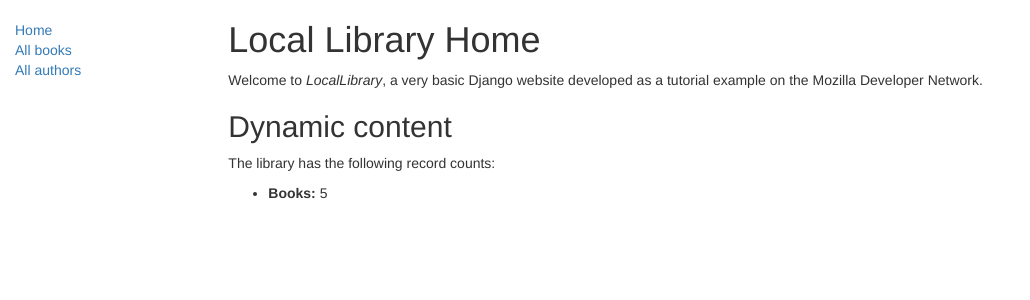
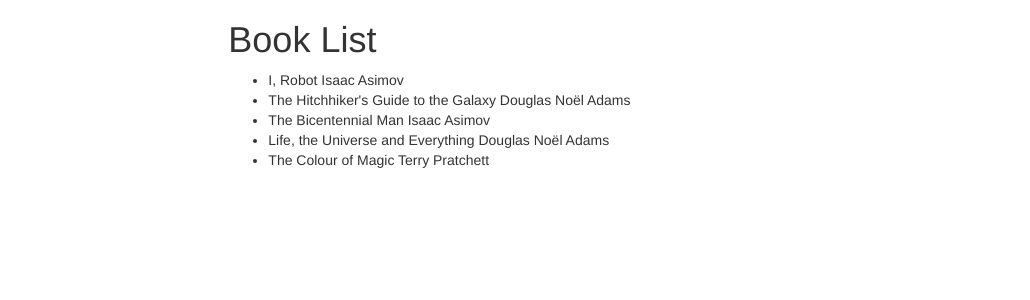
Before and after one commit to BigBoss-Snake/django_books, a Django app: page /books/ in a window 1280 px wide. Shown: the top 300 px of the page, without its empty margins (0-1030 px from the left). Run offline with Django 4.2, Linux system fonts and the light colour scheme; data comes from the database, SQL or seed files in the repository; some libraries are stand-ins or nearby versions.

Commit message:
Input title book and author on index.html

```diff
--- a/books/templates/base_generic.html
+++ b/books/templates/base_generic.html
@@ -21,11 +21,6 @@
     <div class="row">
       <div class="col-sm-2">
       {% block sidebar %}
-      <ul class="sidebar-nav">
-          <li><a href="{% url 'index' %}">Home</a></li>
-          <li><a href="">All books</a></li>
-          <li><a href="">All authors</a></li>
-      </ul>
      {% endblock %}
       </div>
       <div class="col-sm-10 ">
--- a/books/templates/index.html
+++ b/books/templates/index.html
@@ -1,15 +1,19 @@
 {% extends "base_generic.html" %}
 
 {% block content %}
-<h1>Local Library Home</h1>
+    <h1>Book List</h1>
 
-  <p>Welcome to <em>LocalLibrary</em>, a very basic Django website developed as a tutorial example on the Mozilla Developer Network.</p>
+    {% if book_list %}
+    <ul>
 
-<h2>Dynamic content</h2>
+      {% for books in book_list %}
+      <li>
+        {{ books.title }} {{books.author_book}}
+      </li>
+      {% endfor %}
 
-  <p>The library has the following record counts:</p>
-  <ul>
-    <li><strong>Books:</strong> {{ num_books }}</li>
-  </ul>
-
+    </ul>
+    {% else %}
+      <p>There are no books in the library.</p>
+    {% endif %}
 {% endblock %}
--- a/books/urls.py
+++ b/books/urls.py
@@ -3,6 +3,7 @@ from django.urls import path
 from . import views
 
 
+
 urlpatterns = [
-    path('', views.index, name='index'),
+    path('', views.BookListView.as_view(), name='books'),
 ]
--- a/books/views.py
+++ b/books/views.py
@@ -1,6 +1,13 @@
 from django.shortcuts import render
 from .models import Books
 from django.http import HttpResponse
+from django.views import generic
+
+class BookListView(generic.ListView):
+    model = Books
+    context_object_name = 'book_list'
+    template_name = 'index.html'
+
 
 def index(request):
 
```
